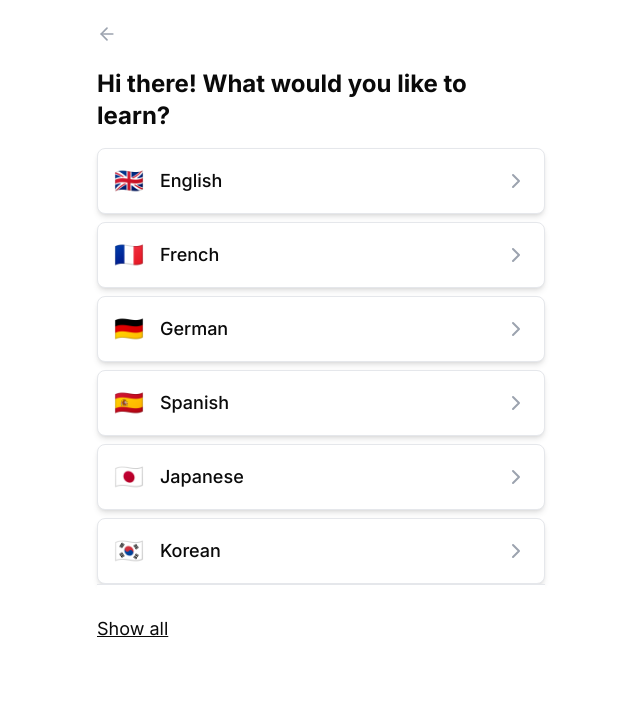
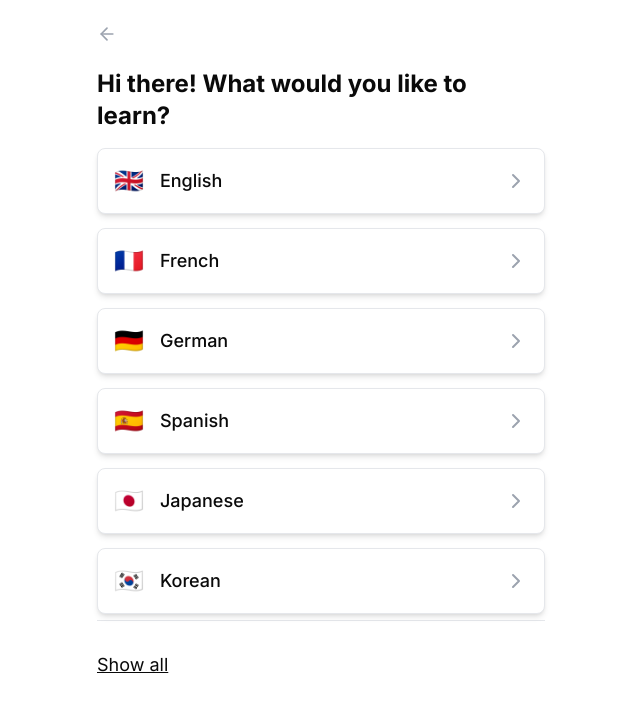
Before and after one commit to fatjan/tutorly, a Next.js app: page /language-selection in a window 1280 px wide. Shown: the top 712 px of the page, without its empty margins (319-959 px from the left). Built offline with nearby package versions, Linux system fonts and the light colour scheme.

Commit message:
set selected language based on language switcher

```diff
--- a/app/(pick-language)/language-selection/page.js
+++ b/app/(pick-language)/language-selection/page.js
@@ -27,16 +27,22 @@ export default function LanguageSelectionPage() {
     { name: "Vietnamese", flag: "🇻🇳" },
   ];
 
-  const switchLanguage = () => {
-    router.replace('language-selection');
-  };
-
   const initLanguages = languages.slice(0, 6);
   const [showLanguages, setShowLanguages] = useState(initLanguages);
 
   const setAllLanguages = () => {
     setShowLanguages(languages);
   }
+
+  const saveToLocalStorage = (value) => {
+    localStorage.setItem('selectedLanguage', value);
+  };
+
+  const switchLanguage = (language) => {
+    saveToLocalStorage(language);
+    router.back();
+  };
+
 
   return (
     <div className="min-h-screen bg-white px-4 py-6">
@@ -50,10 +56,13 @@ export default function LanguageSelectionPage() {
         <h1 className="text-2xl font-bold mb-4">Hi there! What would you like to learn?</h1>
         <div className="space-y-2">
           {showLanguages.map((language, index) => (
+            <button
+              key={index}
+              className="w-full"
+              onClick={() => switchLanguage(language.name)}
+            >
               <LanguageCard
-              key={index}
                 className="border rounded-md shadow-sm"
-              onClick={() => switchLanguage(language.code)}
               >
                 <LanguageCardContent className="flex items-center justify-between w-full p-4">
                   <div className="flex items-center">
@@ -65,6 +74,7 @@ export default function LanguageSelectionPage() {
                   </div>
                 </LanguageCardContent>
               </LanguageCard>
+            </button>
           ))}
         </div>
         <div className="bottom-0 left-0 bg-white border-t pt-4">
--- a/components/Headers/SearchHeader.js
+++ b/components/Headers/SearchHeader.js
@@ -1,5 +1,6 @@
 'use client';
 
+import { useState, useEffect } from 'react';
 import { useScrollDirection } from '@/hooks/useScrollDirection';
 import LanguageSwitcher from '@/components/LanguageSwitcher';
 import { Heart } from 'lucide-react';
@@ -7,13 +8,20 @@ import { Heart } from 'lucide-react';
 export default function Header() {
   const scrollDirection = useScrollDirection();
 
+  const [selectedLanguage, setSelectedLanguage] = useState('English');
+
+  useEffect(() => {
+    const savedLanguage = localStorage.getItem('selectedLanguage') || 'English';
+    setSelectedLanguage(savedLanguage);
+  }, []);
+
   return (
     <header
       className={`px-4 py-2 flex justify-between items-center fixed w-full bg-white z-20 transition-transform duration-300 ${
         scrollDirection === 'down' ? '-translate-y-full' : 'translate-y-0'
       }`}
     >
-      <LanguageSwitcher />
+      <LanguageSwitcher language={selectedLanguage} />
       <button className="p-2">
         <Heart id="search-heart" className="h-6 w-6" />
       </button>
--- a/components/LanguageSwitcher.js
+++ b/components/LanguageSwitcher.js
@@ -2,25 +2,15 @@
 import { useRouter } from 'next/navigation';
 import { ChevronDown } from 'lucide-react';
 
-export default function LanguageSwitcher() {
+export default function LanguageSwitcher({ language }) {
   const router = useRouter();
-
-  const languages = [
-    { code: 'en', name: 'English', flag: '🇬🇧' },
-    { code: 'fr', name: 'Français', flag: '🇫🇷' },
-    { code: 'id', name: 'Bahasa Indonesia', flag: '🇮🇩' },
-    { code: 'de', name: 'Deutsch', flag: '🇩🇪' }
-  ];
-
-  const currentLanguage = languages[0];
 
   return (
     <button
       onClick={() => router.push('/language-selection')}
       className="flex items-center gap-2"
     >
-      <span className="text-2xl">{currentLanguage.flag}</span>
-      <span className="text-lg font-medium">{currentLanguage.name}</span>
+      <span className="text-lg font-medium">{language}</span>
       <ChevronDown className="h-5 w-5 text-black-400" />
     </button>
   );
```
Lines whose indentation alone changed are shown as unchanged.
